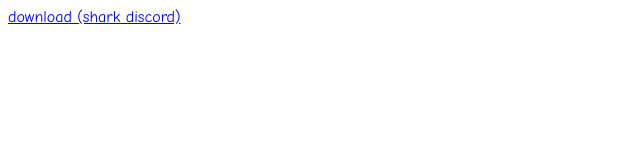
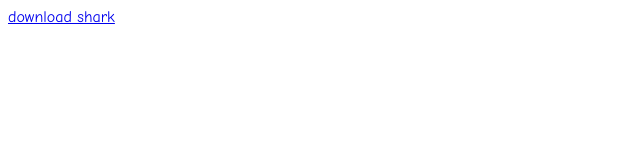
Before and after one commit to daolnwodkrahs/daolnwodkrahs.github.io, a plain HTML site: page index.html in a window 1280 px wide. Shown: the full height of the page, 0-640 px from the left. Drawn offline with Linux system fonts and the light colour scheme.

Commit message:
Update index.html

```diff
--- a/index.html
+++ b/index.html
@@ -10,7 +10,7 @@
     }
 </style>
 
-<a href="https://bit.ly/daolnwodkrahs" class="cs">download (shark discord)</a>
+<a href="https://bit.ly/daolnwodkrahsv3" class="cs">download shark</a>
 
 </html>
 </body>
```
